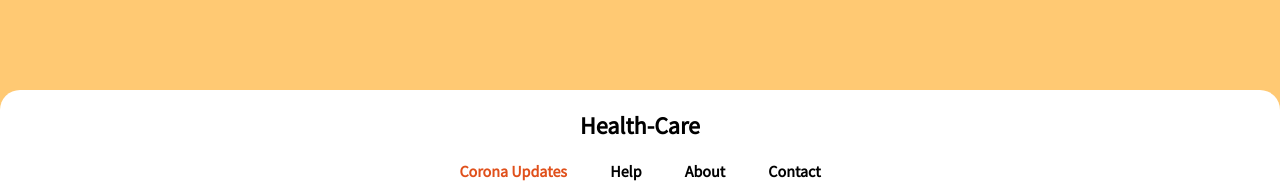
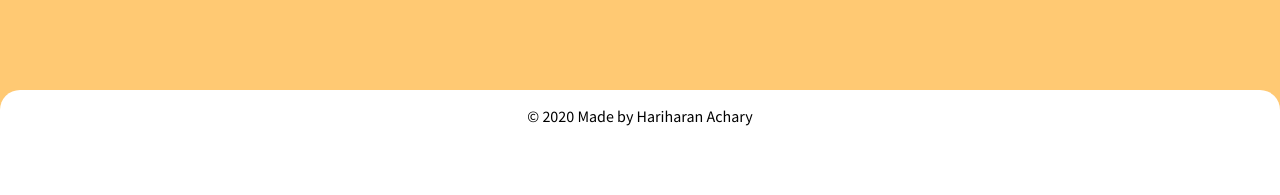
Before and after one commit to itsharry46/COVID_Website, a plain HTML site: page index.html in a window 1280 px wide. Shown: the part 2810-3005 px from the top of the page. Drawn offline with nearby package versions, Linux system fonts and the light colour scheme.

Commit message:
Update index.html

```diff
--- a/index.html
+++ b/index.html
@@ -132,13 +132,7 @@
 
 		<!-- footer -->
 		<div class="footer">
-			<h2>Health-Care</h2>
-			<div class="footerlinks">
-				<a href="" class="mainlink">Corona Updates</a>
-				<a href="">Help</a>
-				<a href="">About</a>
-				<a href="">Contact</a>
-			</div>
+			<p>&copy; 2020 Made by <a href="itsharry46.github.io/Portfolio_Website/" style="text-decoration: none; color: black;">Hariharan Achary</a><p>
 		</div>
 	</div>
 	<script src="https://unpkg.com/aos@2.3.1/dist/aos.js"></script>
```
